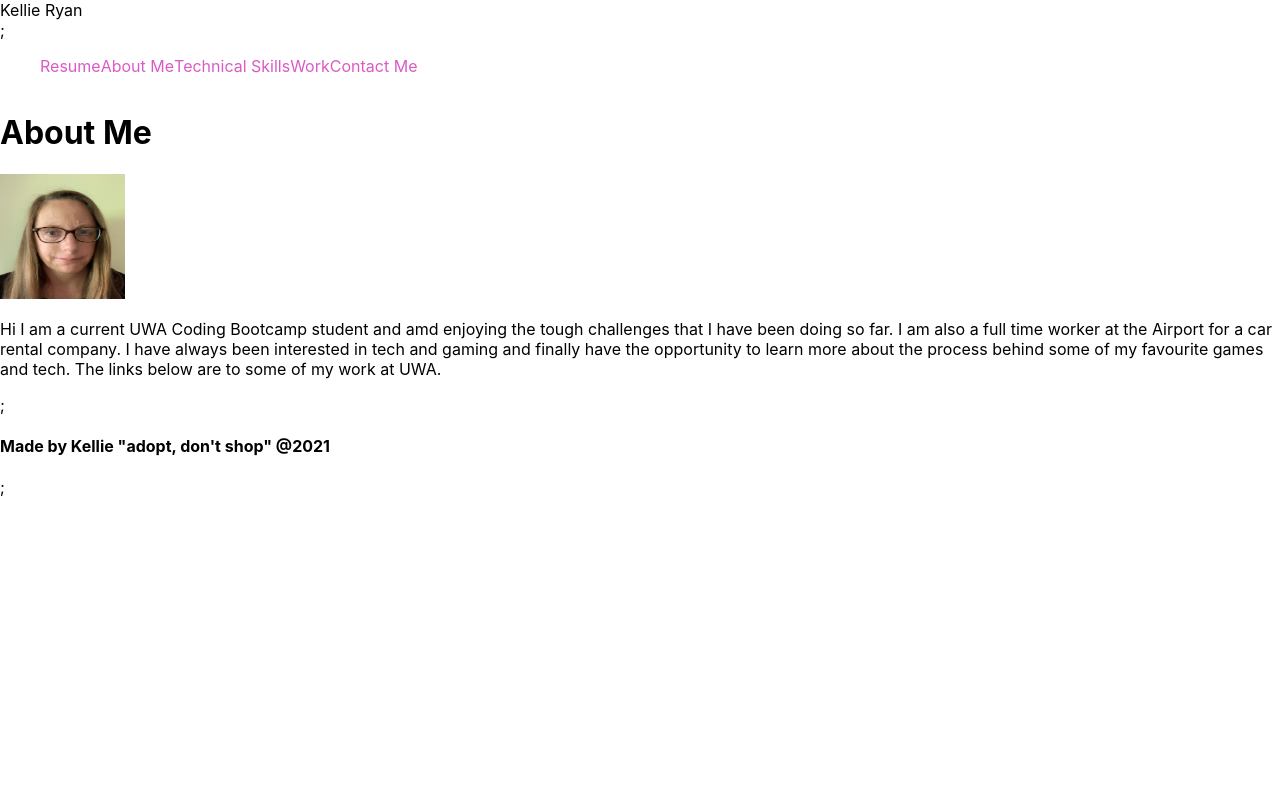
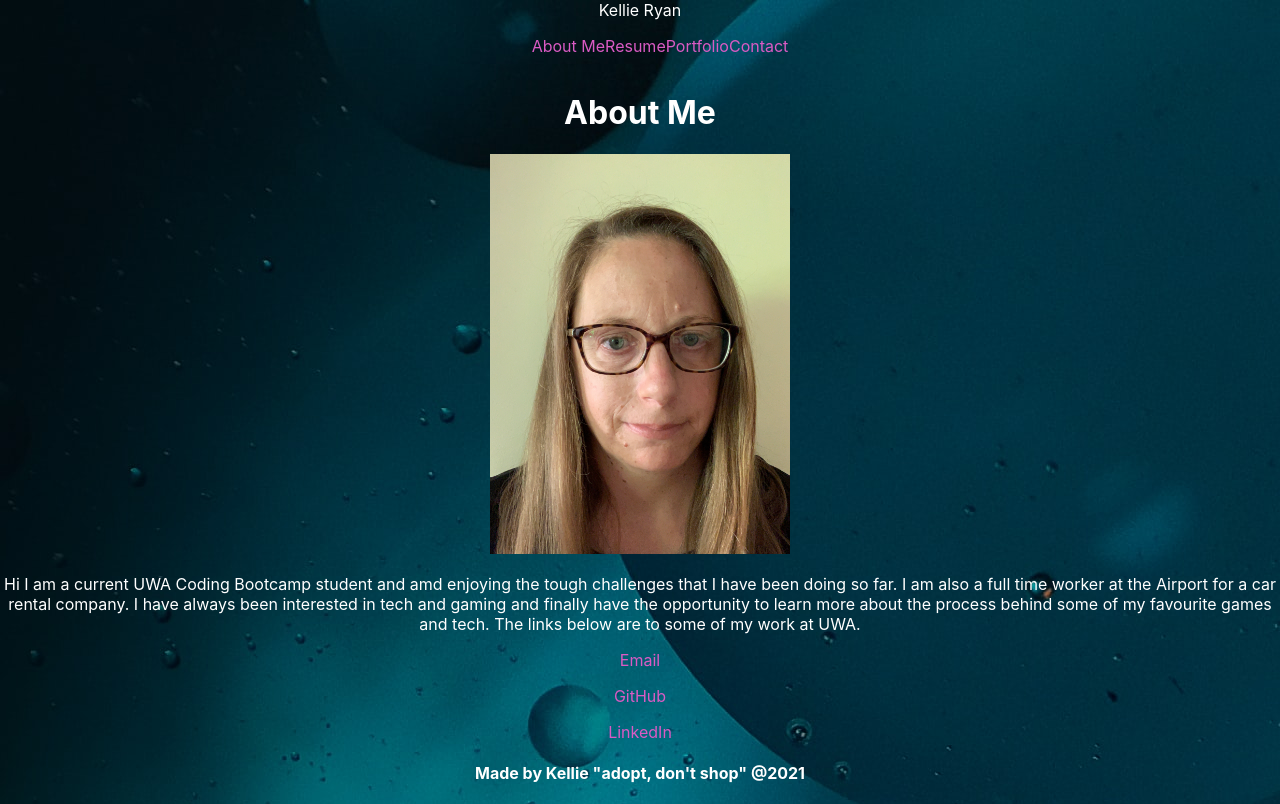
Before and after one commit to Kel03-byte/react-profile, a React (Create React App) app in the folder my-profile/: page / in a window 1280 px wide. Built offline with nearby package versions, Linux system fonts and the light colour scheme.

Commit message:
Updated some of the components

```diff
--- a/my-profile/src/App.css
+++ b/my-profile/src/App.css
@@ -1,4 +1,4 @@
-.App {
+body {
   text-align: center;
   background-image: url("./images/background.jpg");
   color: white;
@@ -16,8 +16,8 @@ ul {
 }
 
 #headshot {
-  width: 125px;
-  height: 125px;
+  width: 300px;
+  height: 400px;
 }
 
 #project {
--- a/my-profile/src/App.js
+++ b/my-profile/src/App.js
@@ -7,9 +7,9 @@ import Footer from "./components/footer";
 function App() {
     return (
         <div>
-            <Header />;
-            <PortfolioContainer />;
-            <Footer />;
+            <Header />
+            <PortfolioContainer />
+            <Footer />
         </div>
     )
 }
--- a/my-profile/src/components/footer.js
+++ b/my-profile/src/components/footer.js
@@ -3,8 +3,12 @@ import React from 'react';
 export default function Footer() {
 
     return (
-        <h4>
-            Made by Kellie "adopt, don't shop" @2021
-        </h4>
-    );
+        <div>
+            <p><a id="nav-text" href="mailto:littlekel03@gmail.com">Email</a></p>
+            <p><a id="nav-text" href="https://github.com/Kel03-byte">GitHub</a></p>
+            <p><a id="nav-text" href="https://www.linkedin.com/in/kellie-ryan-03">LinkedIn</a></p>
+            <h4>
+                Made by Kellie "adopt, don't shop" @2021
+            </h4></div>
+    )
 }
--- a/my-profile/src/components/header.js
+++ b/my-profile/src/components/header.js
@@ -1,5 +1,4 @@
 import React from 'react';
-import Image from "../images/headshot.JPG"
 
 export default function Header() {
     return (
--- a/my-profile/src/components/navigation.js
+++ b/my-profile/src/components/navigation.js
@@ -1,16 +1,15 @@
 import React from 'react';
-import Resume from '../resume/resume.pdf'
+
 
 export default function Navigation({ handlePageChange }) {
 
   return (
     <nav>
       <ul>
-        <li><a id="nav-text" href={Resume}>Resume</a></li>
         <li><a id="nav-text" href="#header1" onClick={() => handlePageChange('About')}>About Me</a></li>
-        <li><a id="nav-text" href="#header2" onClick={() => handlePageChange('Tech')}>Technical Skills</a></li>
-        <li><a id="nav-text" href="#header3" onClick={() => handlePageChange('Work')}>Work</a></li>
-        <li><a id="nav-text" href="#header4" onClick={() => handlePageChange('Contact')}>Contact Me</a></li>
+        <li><a id="nav-text" href="#header2" onClick={() => handlePageChange('Resume')}>Resume</a></li>
+        <li><a id="nav-text" href="#header3" onClick={() => handlePageChange('Work')}>Portfolio</a></li>
+        <li><a id="nav-text" href="#header4" onClick={() => handlePageChange('Contact')}>Contact</a></li>
       </ul>
     </nav>
   );
--- a/my-profile/src/components/pages/contact.js
+++ b/my-profile/src/components/pages/contact.js
@@ -1,18 +1,11 @@
 import React from 'react';
 
-export default function Navigation() {
+export default function Contact() {
 
     return (
         <div>
-            <h1 id="header4">Contact Me</h1>
-            <nav>
-                <ul id="contact">
-                    <li><a id="nav-text" href="mailto:littlekel03@gmail.com">Email</a></li>
-                    <li><a id="nav-text" href="https://github.com/Kel03-byte">GitHub</a></li>
-                    <li><a id="nav-text" href="https://www.linkedin.com/in/kellie-ryan-03">LinkedIn</a>
-                    </li>
-                </ul>
-            </nav>
+            <h1 id="header4">Contact</h1>
+            <p>Feel free to contact me via</p>
         </div>
     );
 }
--- a/my-profile/src/components/pages/project.js
+++ b/my-profile/src/components/pages/project.js
@@ -13,7 +13,7 @@ export default function Project() {
               <p>{project.summary}</p>
               <p>{project.tech}</p>
               <p ><a id="nav-text" href={`${project.gitHub}`}>GitHub</a></p>
-              <p ><a id="nav-text" href={`${project.website}`}>Website</a></p>
+              <p ><a id="nav-text" href={`${project.website}`}>{project.title}</a></p>
               <img id="card-image" src={project.image} alt={project.alt}></img></div>
           </li>
 
--- /dev/null
+++ b/my-profile/src/components/pages/resume.js
@@ -0,0 +1,19 @@
+import React from 'react';
+import resumePdf from '../../resume/resume.pdf'
+
+export default function Resume() {
+
+    return (
+        <div>
+            <h1 id="header2">Resume</h1>
+
+            <div><p>Download my <a id="nav-text" href={resumePdf}>Resume</a>!</p></div>
+
+            <div>
+                <p>
+                    Node.js, Express, MySQL, Javascript
+                </p>
+            </div>
+        </div>
+    );
+}
--- a/my-profile/src/components/pages/tech.js
+++ /dev/null
@@ -1,16 +0,0 @@
-import React from 'react';
-
-export default function Tech() {
-
-    return (
-        <div>
-            <h1 id="header2">Technical Skills</h1>
-
-            <div id="tech">
-                <p>
-                    Node.js, Express, MySQL, Javascript
-                </p>
-            </div>
-        </div>
-    );
-}
--- a/my-profile/src/components/portfolio-container.js
+++ b/my-profile/src/components/portfolio-container.js
@@ -1,6 +1,6 @@
 import React, { useState } from 'react';
 import Navigation from './navigation';
-import Tech from './pages/tech';
+import Tech from './pages/resume';
 import About from './pages/about';
 import Project from './pages/project';
 import Contact from './pages/contact';
@@ -9,7 +9,7 @@ export default function PortfolioContainer() {
   const [currentPage, setCurrentPage] = useState('About');
 
   const renderPage = () => {
-    if (currentPage === 'Tech') {
+    if (currentPage === 'Resume') {
       return <Tech />;
     }
     if (currentPage === 'Work') {
```
